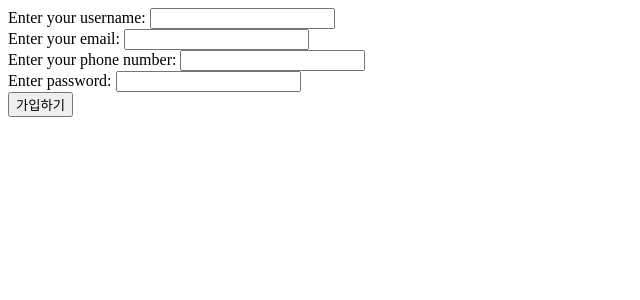
After one commit to jyahnstage/web_server, a Flask app: page /register in a window 1280 px wide. The commit adds this page. Shown: the top 300 px of the page, without its empty margins (0-640 px from the left). Run offline with Flask 3, Linux system fonts and the light colour scheme.

Commit message:
register join

```diff
--- a/app.py
+++ b/app.py
@@ -1,7 +1,11 @@
 from flask import Flask, render_template, request
 from data import Articles
+from mysql import Mysql
+import config
+import pymysql
 
 app = Flask(__name__)
+mysql = Mysql(password=config.PASSWORD)
 
 @app.route('/', methods=['GET', 'POST'])
 def index():
@@ -37,6 +41,34 @@ def list():
         data = Articles()
         return render_template('list.html', data = data)
 
+@app.route('/register', methods=['GET', 'POST'])
+def register():
+    if request.method == 'POST':
+        username = request.form.get('username')
+        email = request.form.get('email')
+        phone = request.form.get('phone')
+        password = request.form.get('password')
+        print(username, email, phone, password)
+        db = pymysql.connect(host=mysql.host, user=mysql.user, db=mysql.db, password=mysql.password, charset=mysql.charset)
+        curs = db.cursor()
+
+        sql = f'SELECT * FROM user WHERE email = %s'
+        curs.execute(sql, email)
+
+        rows = curs.fetchall()
+        print(rows)
+        if rows:
+            return "Persistence Denied"
+        else:
+            result = mysql.insert_user(username,email, phone,password)
+            print(result)
+            return "success"
+
+
+    elif request.method == "GET":
+        return render_template('register.html')
+
+
 
 if __name__ == '__main__':
     app.run(debug = True)
--- a/templates/index.html
+++ b/templates/index.html
@@ -4,6 +4,7 @@
     <meta charset="UTF-8">
     <meta name="viewport" content="width=device-width, initial-scale=1.0">
     <title>웹페이지</title>
+    <link href="https://cdn.jsdelivr.net/npm/bootstrap@5.0.2/dist/css/bootstrap.min.css" rel="stylesheet" integrity="sha384-EVSTQN3/azprG1Anm3QDgpJLIm9Nao0Yz1ztcQTwFspd3yD65VohhpuuCOmLASjC" crossorigin="anonymous">
 </head>
 <body>
     <h1>Hello World</h1>
@@ -13,5 +14,8 @@
     {% else %}
     <h3>입력한 데이터가 없습니다.....</h3>
     {% endif %}
+
+    <a href="/register"><button class="btn btn-warning">회원가입</button></a>
+    <a href="/login"><button class="btn btn-primary">로그인</button></a>
 </body>
 </html>
--- /dev/null
+++ b/templates/register.html
@@ -0,0 +1,35 @@
+<!DOCTYPE html>
+<html lang="en">
+<head>
+    <meta charset="UTF-8">
+    <meta name="viewport" content="width=device-width, initial-scale=1.0">
+    <title>Join Page</title>
+</head>
+<body>
+    <form action="/register" method="post" class="form-example">
+        <div class="form-example">
+          <label for="username">Enter your username: </label>
+          <input type="text" name="username" id="username" required>
+        </div>
+
+        <div class="form-example">
+          <label for="email">Enter your email: </label>
+          <input type="email" name="email" id="email" required>
+        </div>
+
+        <div class="form-example">
+            <label for="phone">Enter your phone number: </label>
+            <input type="text" name="phone" id="phone" required>
+          </div>
+
+          <div class="form-example">
+            <label for="password">Enter password: </label>
+            <input type="password" name="password" id="password" required>
+          </div>
+
+        <div class="form-example">
+          <input type="submit" value="가입하기">
+        </div>
+      </form>
+</body>
+</html>
```
Also changed, not shown: mysql.py (added, +107 -0 lines), request.py (renamed from templates/request.py), 1 other file.
